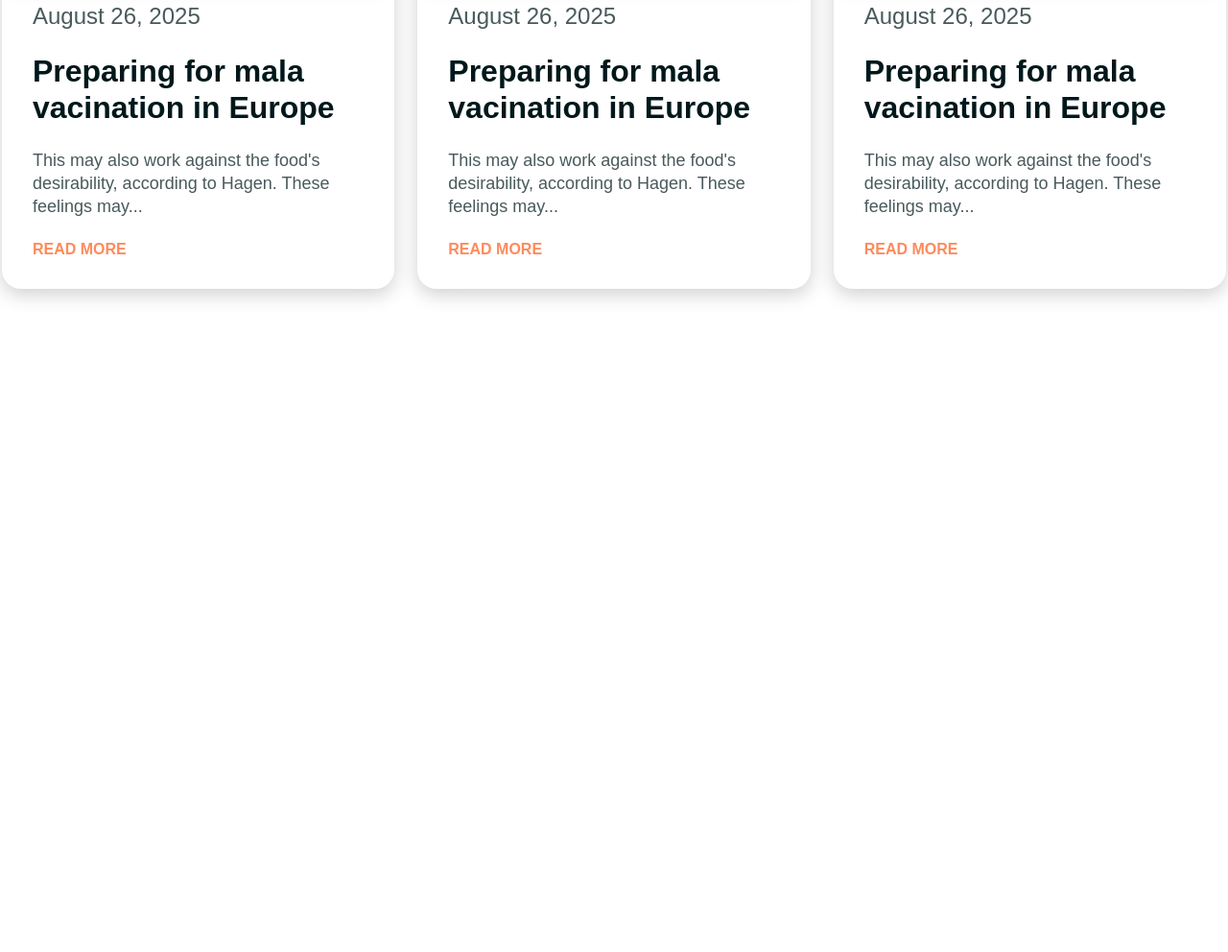
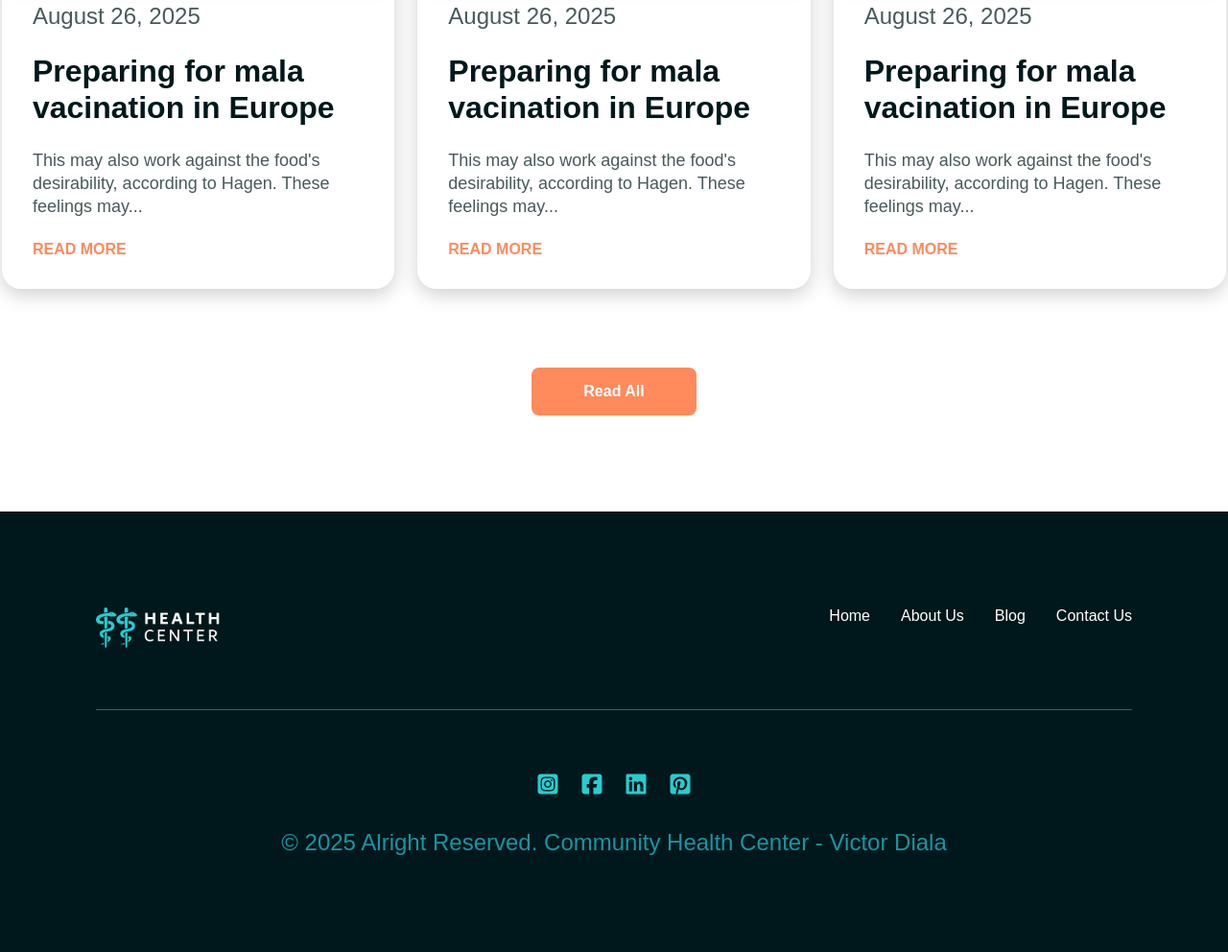
Before and after one commit to Dialavictor/health-care, a plain HTML site: page index.html in a window 1280 px wide. Shown: the part 5836-6828 px from the top of the page at 96% size. Before the commit the page ends 6237 px from the top, so only its background shows below. Drawn offline with Linux system fonts and the light colour scheme.

Commit message:
landing page is done

```diff
--- a/index.html
+++ b/index.html
@@ -405,6 +405,36 @@
           </div>
         </div>
       </div>
+      <div class="btn-contact2">
+        <button class="btn-contact">Read All</button>
+      </div>
+    </div>
+
+    <!-- Footer Section -->
+    <div class="footer-container">
+      <div class="footer-contents">
+        <img class="footer-logo" src="assets/footer logo.png" alt="" />
+
+        <ul class="footer-links">
+          <li class="active-link"><a href="#">Home</a></li>
+          <li><a href="#">About Us</a></li>
+          <li><a href="#">Blog</a></li>
+          <li><a href="#">Contact Us</a></li>
+        </ul>
+      </div>
+      <div class="divider">
+        <!-- Divider -->
+      </div>
+
+      <div class="footer-social-icons">
+        <a href="#"><i class="fa-brands fa-square-instagram"></i></a>
+        <a href="#"><i class="fa-brands fa-square-facebook"></i></a>
+        <a href="#"><i class="fa-brands fa-linkedin"></i></a>
+        <a href="#"><i class="fa-brands fa-square-pinterest"></i></a>
+      </div>
+      <p class="copyright">
+        © 2025 Alright Reserved. Community Health Center - Victor Diala
+      </p>
     </div>
   </body>
 </html>
--- a/style.css
+++ b/style.css
@@ -460,7 +460,7 @@ body {
   border-radius: 20px;
 }
 
-.overlay{
+.overlay {
   background: rgb(0, 0, 0);
   background: rgba(0, 0, 0, 0.8);
   width: 100%;
@@ -494,11 +494,12 @@ body {
   flex-direction: column;
   /* justify-content: center; */
   text-align: center;
+  margin-bottom: 100px;
 }
 
 .blog-card-container {
   display: flex;
-  padding: 0 100px 100px;
+  padding: 0 100px 50px;
   gap: 24px;
 }
 
@@ -554,3 +555,67 @@ body {
   text-decoration: none;
   text-transform: uppercase;
 }
+
+/********************** Footer Style Section ********************/
+.footer-container{
+  background-color: #00181b;
+  padding: 100px;
+  display: flex;
+  flex-direction: column;
+  text-align: center;
+  gap: 32px;
+}
+.footer-contents {
+  display: flex;
+  justify-content: space-between;
+}
+
+.footer-logo {
+  width: 130px;
+}
+
+.footer-links {
+  display: flex;
+  list-style-type: none;
+  gap: 32px;
+}
+
+.footer-links a {
+  color: #fff;
+  text-decoration: none;
+  font-size: 16px;
+  font-weight: 400;
+  transition: 0.2s;
+}
+
+.footer-links a:hover {
+  color: #25ced1;
+}
+
+.divider{
+  background-color: #495a5c;
+  height: 1px;
+  margin: 32px 0;
+}
+.footer-social-icons{
+  display: flex;
+  justify-content: center;
+  gap: 16px;
+}
+
+.footer-social-icons a{
+  color: #25ced1;
+  text-decoration: none;
+  font-size: 24px;
+  transition: 0.2s;
+}
+
+.footer-social-icons a:hover{
+  color: #495a5c;
+}
+
+.copyright{
+  color: #1895a5;
+  font-size: 24px;
+  font-weight: 200;
+}
```
Also changed, not shown: assets/footer logo.png (added). Lines whose indentation alone changed are shown as unchanged.
